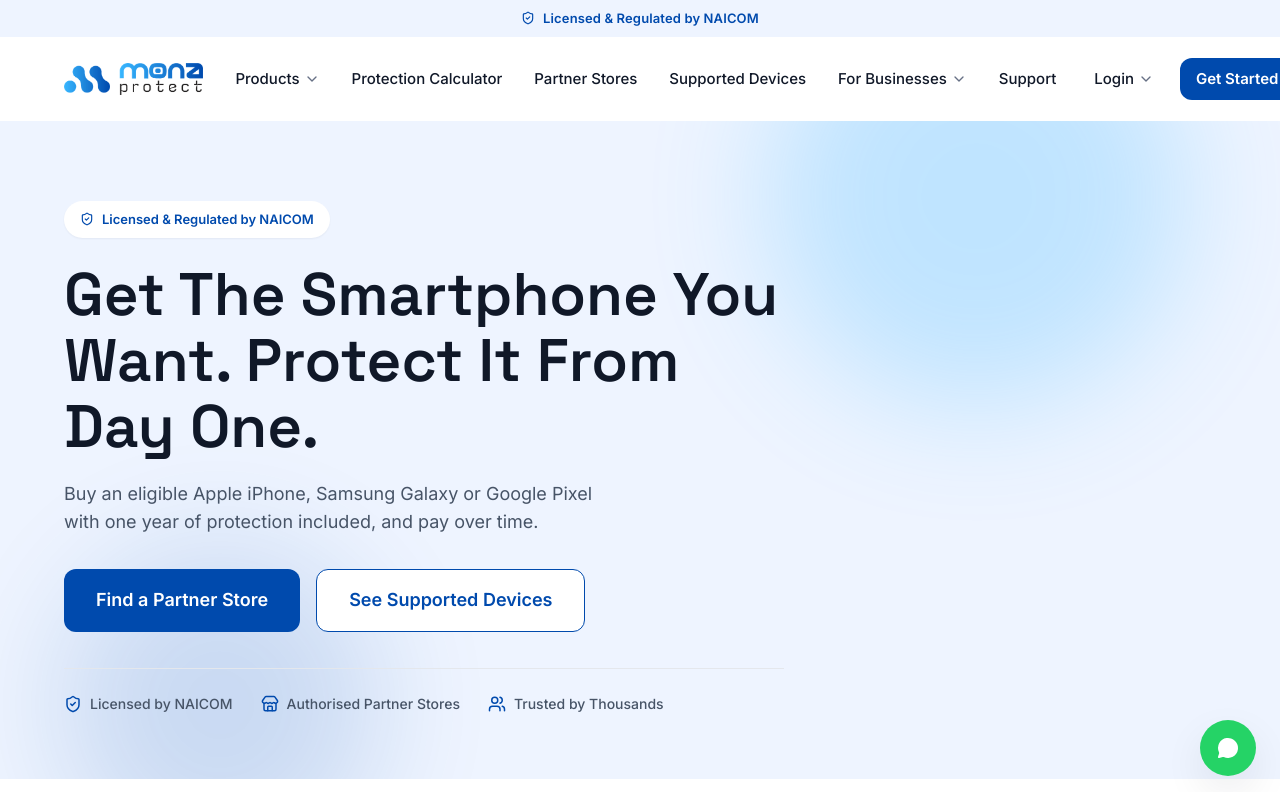
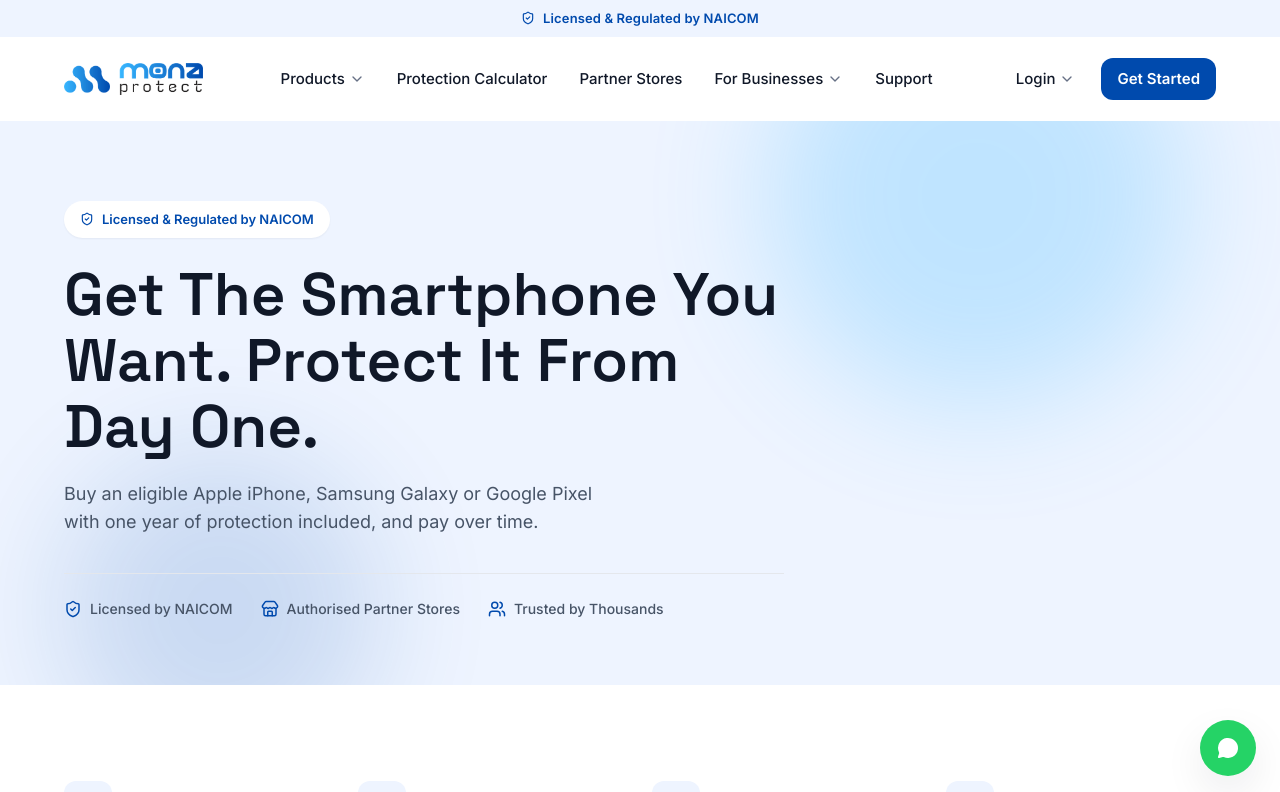
Before and after one commit to codemande/mona-mona, a React (Vite) app: page /buy-now-get-protected-pay-later in a window 1280 px wide. Shown: the top 792 px of the page. Built offline with nearby package versions, Linux system fonts and the light colour scheme.

Commit message:
fix: comment out unsupported device links in Header and BuyNow components

```diff
--- a/src/components/layout/Header.jsx
+++ b/src/components/layout/Header.jsx
@@ -35,7 +35,7 @@
   { label: "Products", dropdown: productLinks },
   { label: "Protection Calculator", to: "/protection-calculator" },
   { label: "Partner Stores", to: "/partner-stores" },
-  { label: "Supported Devices", to: "/supported-devices" },
+  // { label: "Supported Devices", to: "/supported-devices" },
   { label: "For Businesses", dropdown: businessLinks },
   { label: "Support", to: "/support" },
 ];
--- a/src/pages/BuyNow.jsx
+++ b/src/pages/BuyNow.jsx
@@ -68,8 +68,8 @@
       <PageHero
         title="Get The Smartphone You Want. Protect It From Day One."
         subtitle="Buy an eligible Apple iPhone, Samsung Galaxy or Google Pixel with one year of protection included, and pay over time."
-        primary={{ label: "Find a Partner Store", href: "#locator" }}
-        secondary={{ label: "See Supported Devices", to: "/supported-devices" }}
+        // primary={{ label: "Find a Partner Store", href: "#locator" }}
+        // secondary={{ label: "See Supported Devices", to: "/supported-devices" }}
         trust={["Licensed by NAICOM", "Authorised Partner Stores", "Trusted by Thousands"]}
       />
 
```
